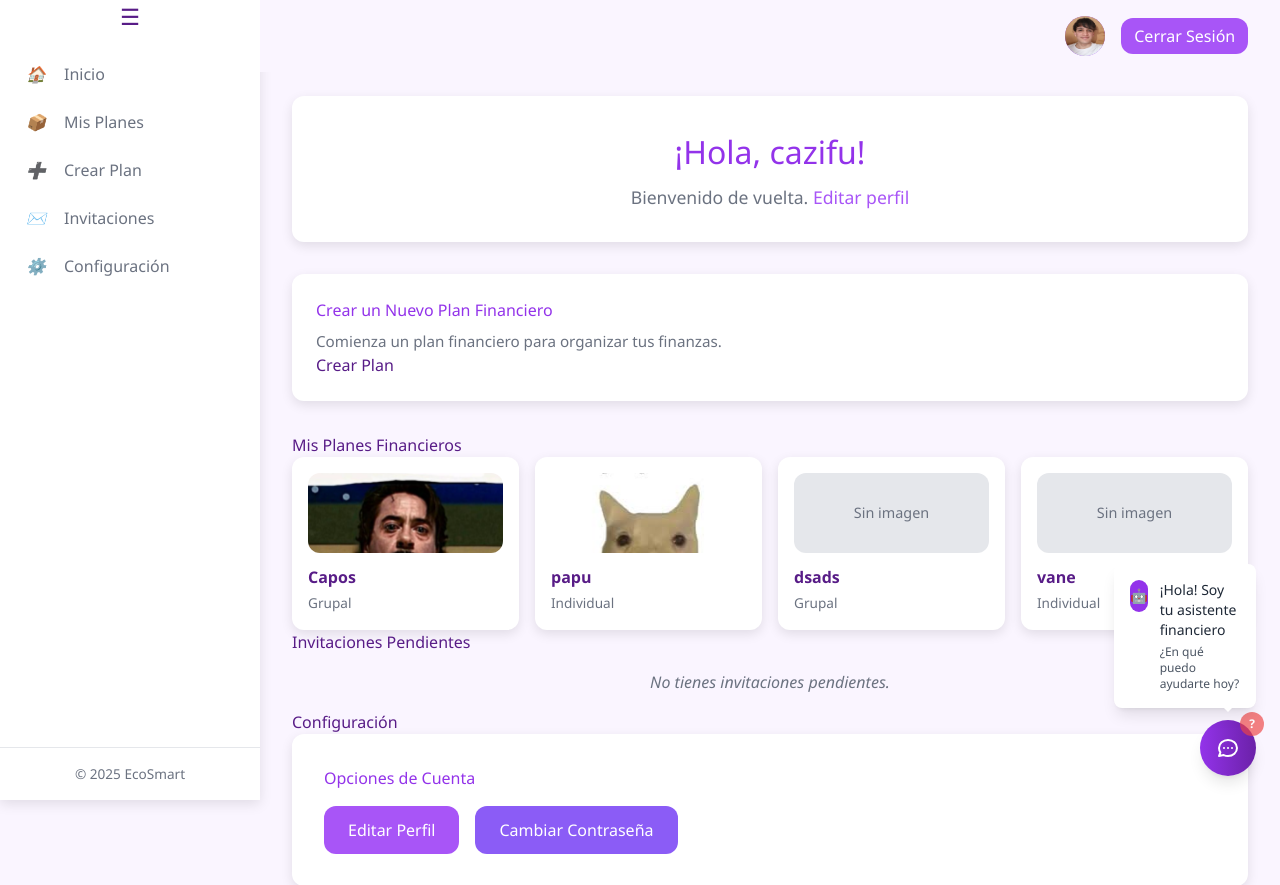
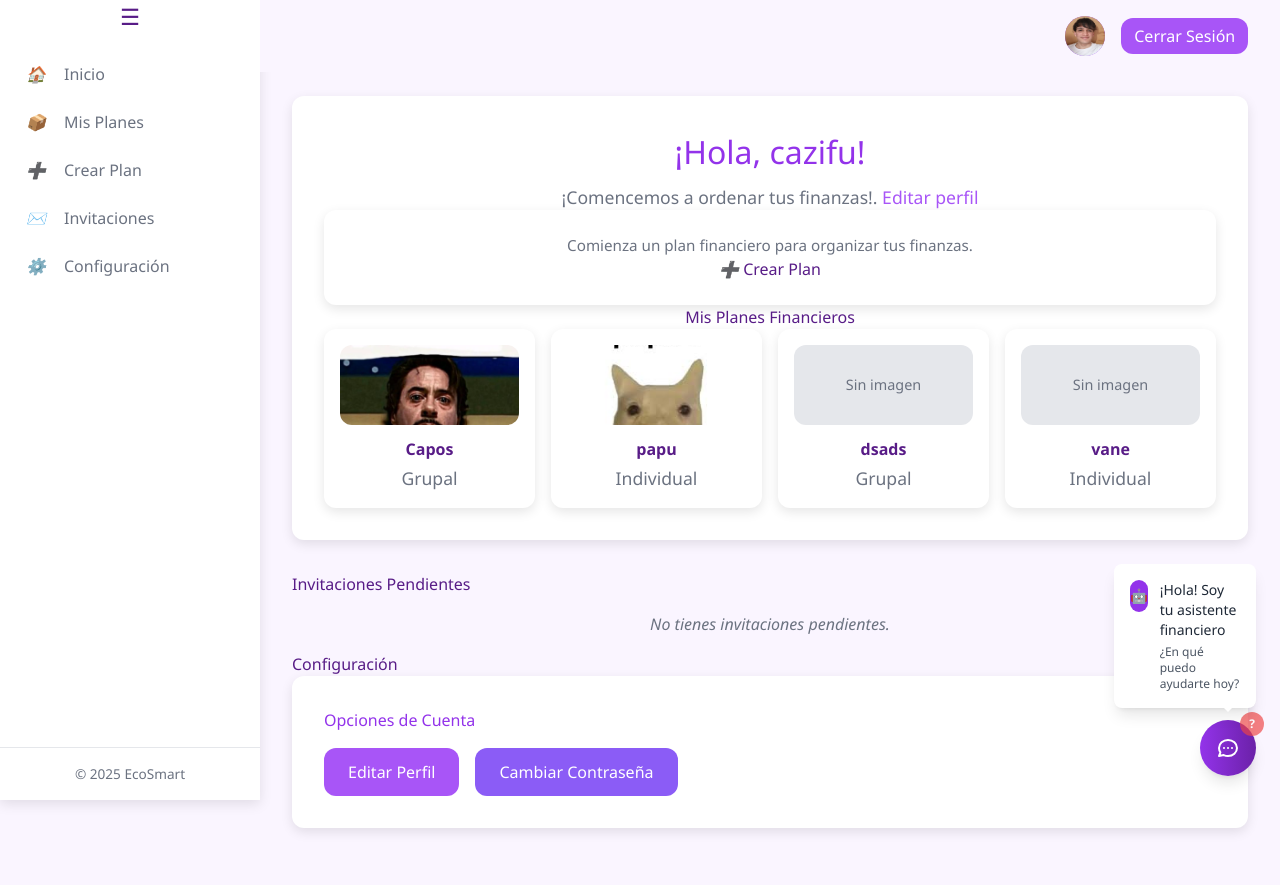
Before and after one commit to lunappp/ecoSmart, a Django app: page /Dashboard/ in a window 1280 px wide. Shown: the top 885 px of the page. After the commit the page ends 839 px from the top, so only its background shows below. Run offline with Django 5.2, Linux system fonts and the light colour scheme; a user stored in the database is signed in; data comes from the database, SQL or seed files in the repository; some libraries are stand-ins or nearby versions.

Commit message:
meti todas las tajetas dentro del welcome

```diff
--- a/EcoSmart/App/templates/dashboard/index.html
+++ b/EcoSmart/App/templates/dashboard/index.html
@@ -204,19 +204,20 @@
 
     <!-- Bienvenida -->
     <section class="welcome-section">
-      <h2>¡Hola, {{ request.user.username }}!</h2>
-      <p>Bienvenido de vuelta. <a href="{% url 'edit_profile' %}" style="color: var(--primary);">Editar perfil</a></p>
-    </section>
-
-    <!-- Acciones principales -->
-    <div class="dashboard-grid">
-      <div class="card">
-        <h3>Crear un Nuevo Plan Financiero</h3>
-        <p>Comienza un plan financiero para organizar tus finanzas.</p>
-        <a href="{% url 'crear_plan' %}" class="btn btn-primary">Crear Plan</a>
+      <div class="welcome-content">
+        <div class="welcome-text">
+          <h2>¡Hola, {{ request.user.username }}!</h2>
+          <p>¡Comencemos a ordenar tus finanzas!. <a href="{% url 'edit_profile' %}" style="color: var(--primary);">Editar perfil</a></p>
+        </div>
+        <div class="welcome-actions">
+          <div class="card">
+            <p>Comienza un plan financiero para organizar tus finanzas.</p>
+            <a href="{% url 'crear_plan' %}" class="btn-action">
+              <i>➕</i>
+              <span>Crear Plan</span>
+            </a>
+        </div>
       </div>
-    </div>
-
     <!-- Mis Planes -->
 <!-- Mis Planes -->
 <h3 class="section-title" id="planes">Mis Planes Financieros</h3>
@@ -237,6 +238,8 @@
    <p class="empty-state">Aún no estás en ningún plan financiero.</p>
  {% endfor %}
 </section>
+    </section>
+
 
     <!-- Invitaciones -->
 <h3 class="section-title" id="invitaciones">Invitaciones Pendientes</h3>
```
